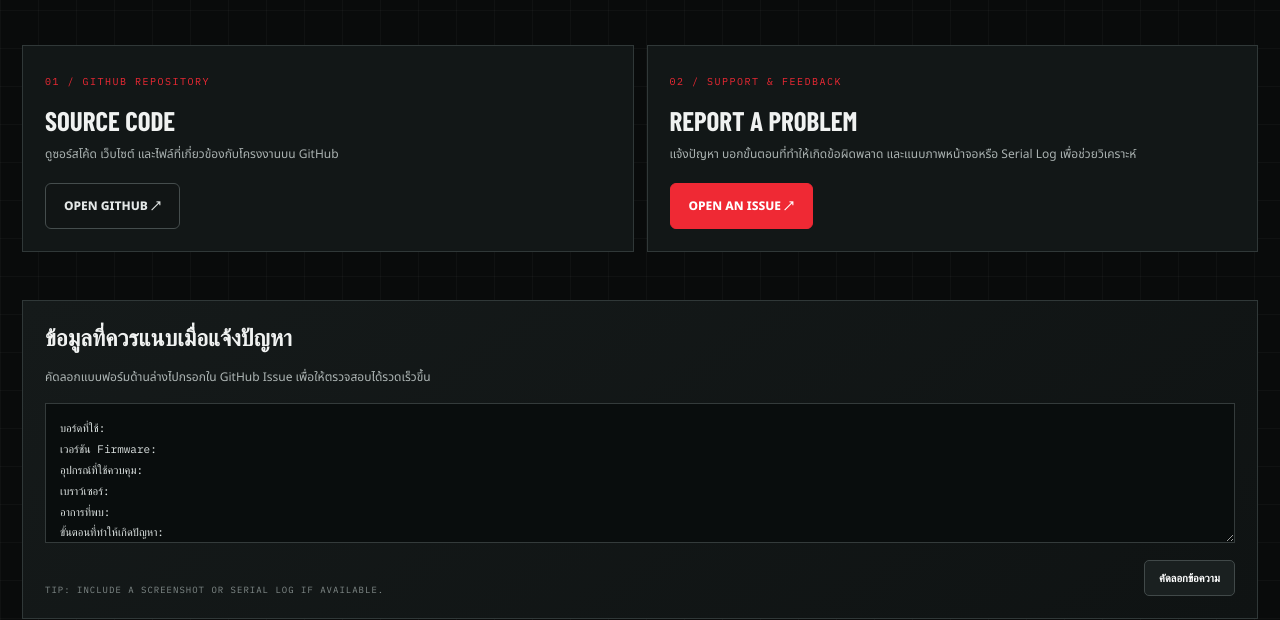
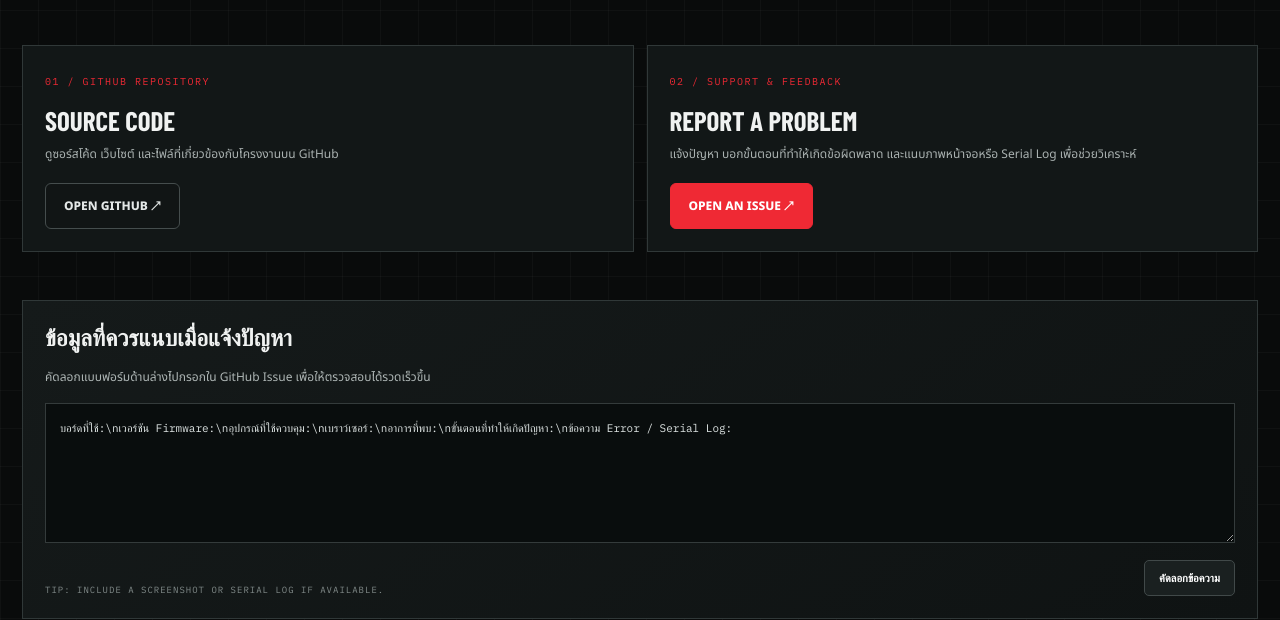
Before and after one commit to LonelyX22/lo9e.github.io, a plain HTML site: page flasher/contact.html in a window 1280 px wide. Shown: the part 370-990 px from the top of the page. Drawn offline with nearby package versions, Linux system fonts and the light colour scheme; a web font is replaced by a local one.

Commit message:
Localize developer issue report template

```diff
--- a/flasher/contact.html
+++ b/flasher/contact.html
@@ -43,7 +43,7 @@
   <section class="site-section site-panel">
     <h2 class="site-panel-title" data-site-i18n="contactTemplateTitle">ข้อมูลที่ควรแนบเมื่อแจ้งปัญหา</h2>
     <p class="site-lead" style="font-size:12px;margin-bottom:14px" data-site-i18n="contactTemplateText">คัดลอกแบบฟอร์มด้านล่างไปกรอกใน GitHub Issue เพื่อให้ตรวจสอบได้รวดเร็วขึ้น</p>
-    <textarea class="site-template" id="issueTemplate" readonly>บอร์ดที่ใช้:
+    <textarea class="site-template" id="issueTemplate" data-site-i18n="contactChecklist" readonly>บอร์ดที่ใช้:
 เวอร์ชัน Firmware:
 อุปกรณ์ที่ใช้ควบคุม:
 เบราว์เซอร์:
```
